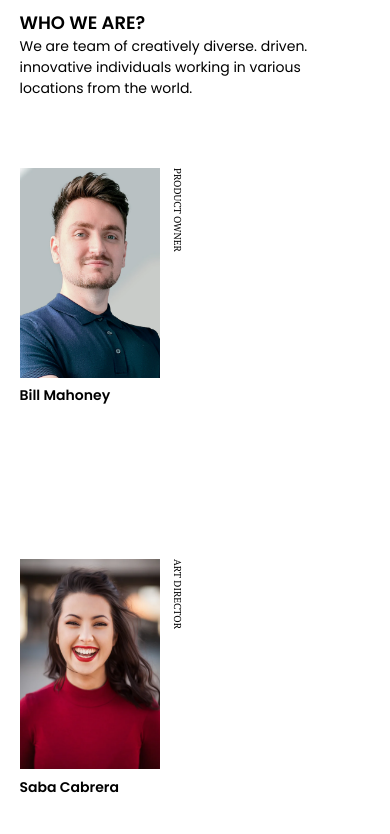
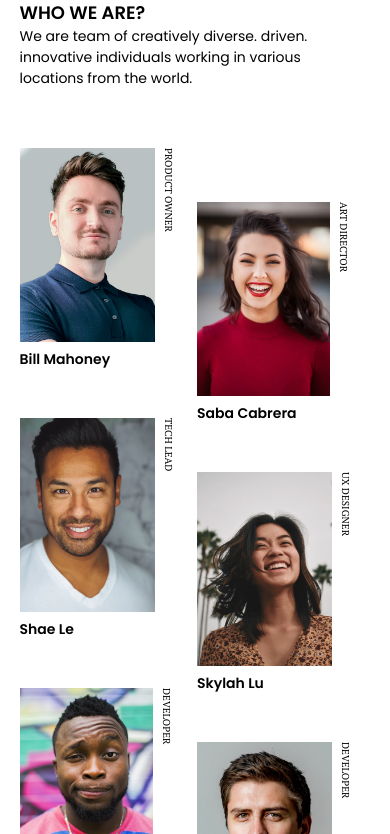
Before and after one commit to FedericoQuarin/Team-Web-Page, a plain HTML site: page index.html in a window 390 px wide. Shown: the part 132-966 px from the top of the page. Drawn offline with Linux system fonts and the light colour scheme.

Commit message:
Change layout from grid to flex

```diff
--- a/index.html
+++ b/index.html
@@ -39,51 +39,63 @@
 
     <div class="content">
       <div class="content__member">
+        <div class="content__member-inner-div">
           <div>
             <img class="content__member-photo" src="photo1.png">
             <p class="content__member-name">Bill Mahoney</p>
           </div>
           <p class="content__member-rol">PRODUCT OWNER</p>
         </div>
+      </div>
 
       <div class="content__member">
+        <div class="content__member-inner-div">
           <div>
             <img class="content__member-photo" src="photo2.png">
             <p class="content__member-name">Saba Cabrera</p>
           </div>
           <p class="content__member-rol">ART DIRECTOR</p>
         </div>
+      </div>
 
       <div class="content__member">
+        <div class="content__member-inner-div">
           <div>
             <img class="content__member-photo" src="photo3.png">
             <p class="content__member-name">Shae Le</p>
           </div>
           <p class="content__member-rol">TECH LEAD</p>
         </div>
+      </div>
 
       <div class="content__member">
+        <div class="content__member-inner-div">
           <div>
             <img class="content__member-photo" src="photo4.png">
             <p class="content__member-name">Skylah Lu</p>
           </div>
           <p class="content__member-rol">UX DESIGNER</p>
         </div>
+      </div>
 
       <div class="content__member">
+        <div class="content__member-inner-div">
           <div>
             <img class="content__member-photo" src="photo5.png">
             <p class="content__member-name">Griff Richards</p>
           </div>
           <p class="content__member-rol">DEVELOPER</p>
         </div>
+      </div>
 
       <div class="content__member">
+        <div class="content__member-inner-div">
           <div>
             <img class="content__member-photo" src="photo6.png">
             <p class="content__member-name">Stan John</p>
           </div>
           <p class="content__member-rol">DEVELOPER</p>
+        </div>
       </div>
     </div>
 
--- a/styles/main.css
+++ b/styles/main.css
@@ -1,9 +1,6 @@
-body {
-}
-
 .header {
     display: flex;
-    margin: 50px 0;
+    margin: 40px 0 20px 0;
     min-height: 200px;
 }
 
@@ -13,7 +10,7 @@ body {
     justify-content: center;
     margin: auto auto;
     height: 50%;
-    padding: 0 10% 0 5%;
+    padding: 4% 10% 4% 5%;
     max-width: 1200px;
 }
 
@@ -55,19 +52,25 @@ body {
 
 
 .content {
-    display: grid;
-    grid-template-columns: repeat(auto-fill, minmax(250px, 1fr));
-    grid-template-rows: repeat(2, minmax(min-content, 500px));
-    grid-auto-rows: 500px;
-    margin: 0 auto;
-    padding: 0 10% 0 5%;
-    gap: 5% 5%;
+    display: flex;
+    flex-wrap: wrap;
     max-width: 1200px;
-
+    justify-content: center;
+    gap: 5%;
+    padding: 5%;
+    margin: auto;
 }
 
 .content__member {
     display: flex;
+    height: 500px;
+    width: 300px;
+}
+
+.content__member-inner-div {
+    display: flex;
+    height: 80%;
+    width: 100%;
 }
 
 .content__member-name {
@@ -90,8 +93,9 @@ body {
 }
 
 .content__member-photo {
-    width: 240px;
-    height: 350px;
+    width: 100%;
+    height: 90%;
+    object-fit: cover;
 }
 
 .footer {
@@ -122,38 +126,24 @@ body {
     color: #A9A9A9;
 }
 
-@media screen and (max-width: 400px) {
+@media screen and (min-width: 1111px) {
+    .content__member:nth-child(3n - 1) {
+        flex-flow: column-reverse;
+    }
+}
+
+@media screen and (max-width: 1111px) {
+    .content__member:nth-child(2n) {
+        flex-flow: column-reverse;
+    }
+}
+
+@media screen and (max-width: 726px) {
     .header__text {
         font-size: 14px;
         line-height: 21px;
     }
-}
 
-@media screen and (min-width: 997px) {
-    .content__member:nth-child(2) {
-        align-self: end;
-    }
-
-    .content__member:nth-child(5) {
-        align-self: end;
-    }
-}
-
-@media screen and (max-width: 997px) {
-    .content__member:nth-child(2) {
-        align-self: end;
-    }
-
-    .content__member:nth-child(4) {
-        align-self: end;
-    }
-
-    .content__member:nth-child(6) {
-        align-self: end;
-    }
-}
-
-@media screen and (max-width: 750px) {
     .content__member-name {
         font-size: 14px;
     }
@@ -162,8 +152,28 @@ body {
         font-size: 10px;
     }
 
-    .content__member-photo {
-        width: 140px;
-        height: 210px;
+    .content {
+        justify-content: flex-start;
     }
 }
+
+@media screen and (max-width: 726px) and (min-width: 581px) {
+    .content__member {
+        height: 400px;
+        width: 250px;
+    }
+}
+
+@media screen and (max-width: 580px) and (min-width: 471px) {
+    .content__member {
+        height: 335px;
+        width: 200px;
+    }
+}
+
+@media screen and (max-width: 470px) {
+    .content__member {
+        height: 270px;
+        width: 160px;
+    }
+}
```
Lines whose indentation alone changed are shown as unchanged.
